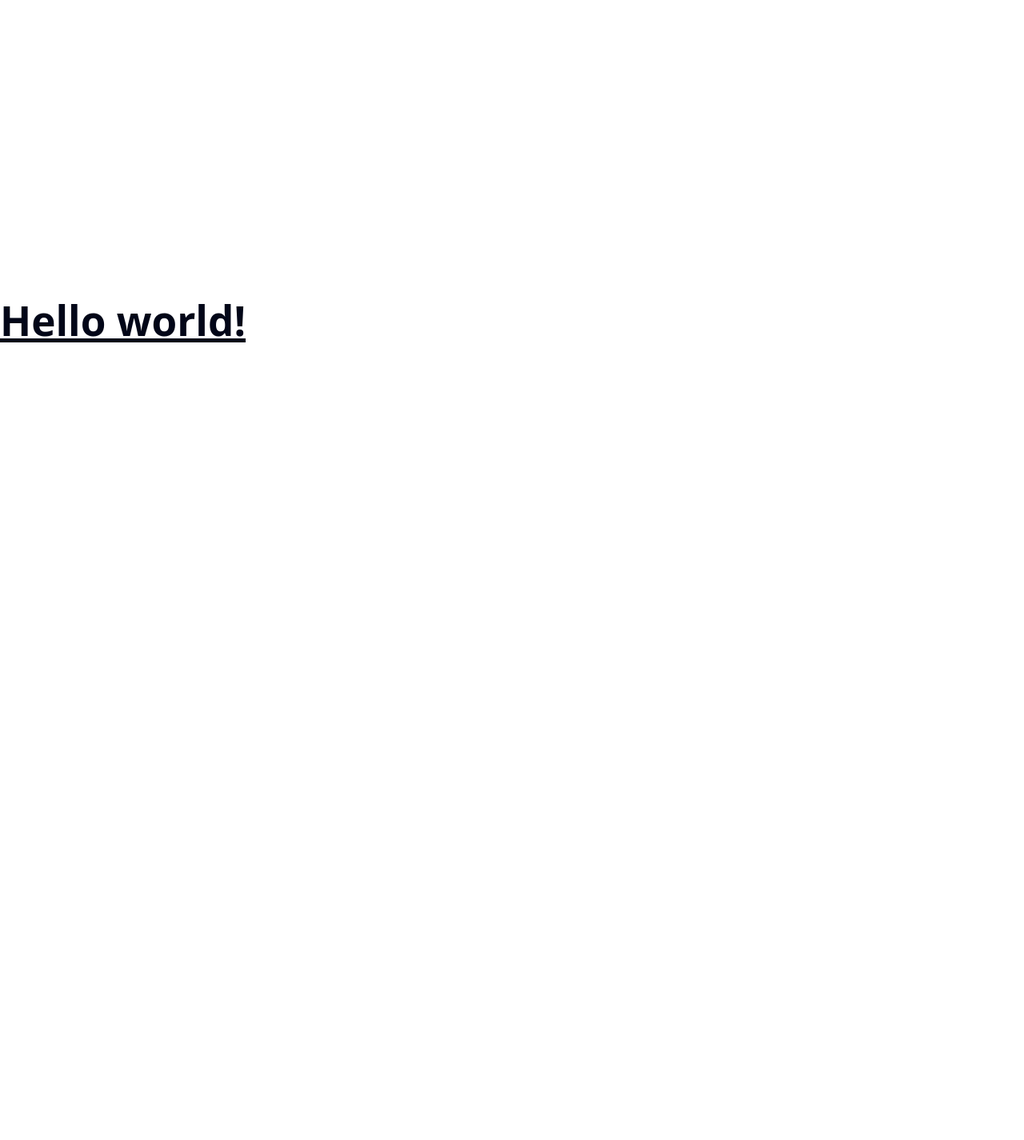
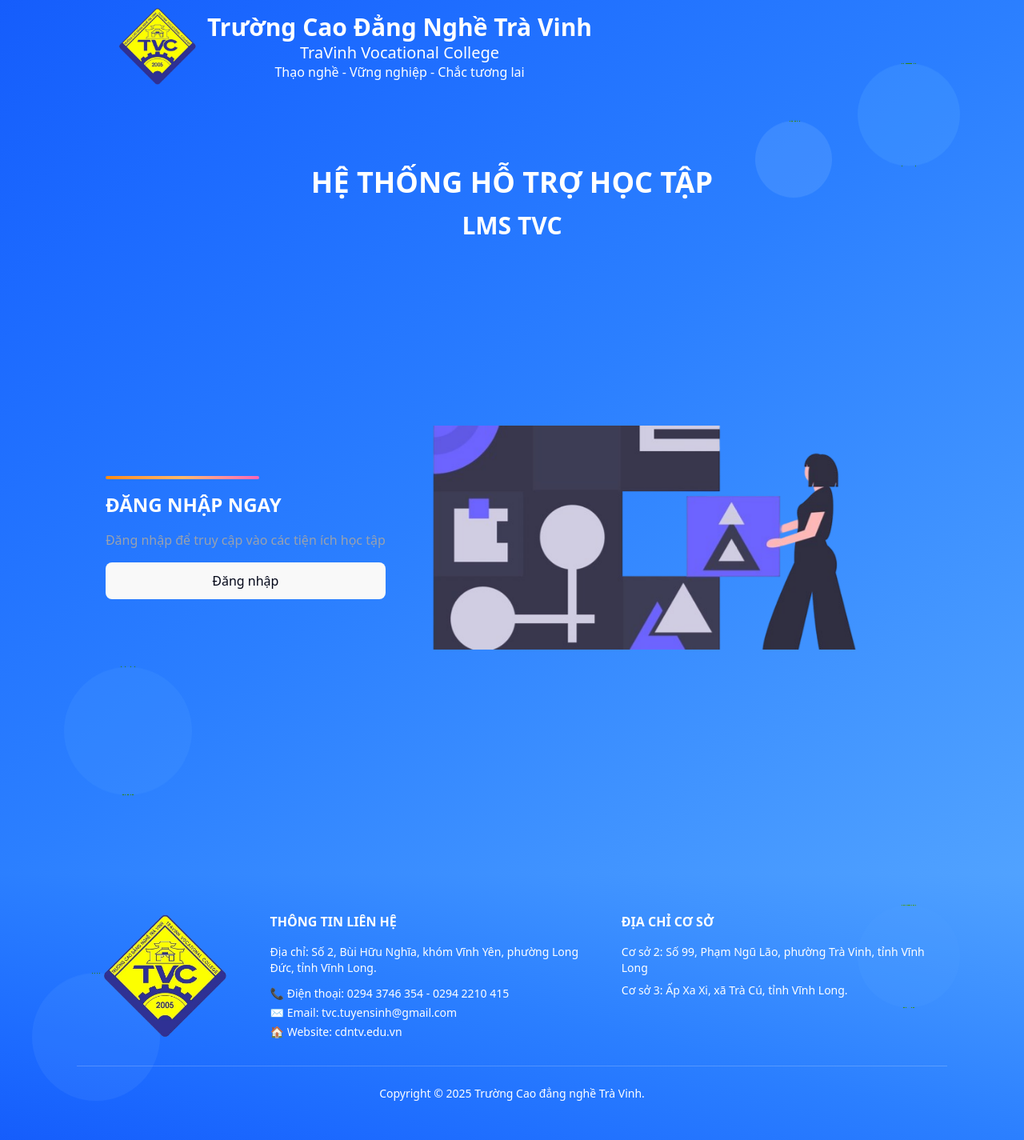
Before and after one commit to hkhang692004/LmsTVC, a React (Vite) app in the folder frontend/: page / in a window 1280 px wide. Shown: the whole page at 80% size. Before the commit the page ends 800 px from the top, so only its background shows below. Built offline with nearby package versions, Linux system fonts and the light colour scheme.

Commit message:
'startPage'

```diff
--- /dev/null
+++ b/frontend/src/components/Footer.jsx
@@ -0,0 +1,58 @@
+import React from 'react'
+
+const Footer = () => {
+    return (
+        <footer className="w-screen bg-linear-to-tr from-blue-600 via-blue-500 to-blue-400 text-white py-12 relative overflow-hidden">
+            {/* Hiệu ứng nền bay nhẹ giống hero */}
+            <div className="absolute top-10 right-20 w-32 h-32 bg-blue-400 rounded-full opacity-20 animate-float"></div>
+            <div className="absolute bottom-10 left-10 w-40 h-40 bg-blue-300 rounded-full opacity-10 animate-float" style={{ animationDelay: '1s' }}></div>
+
+            <div className="px-4 lg:px-16 xl:px-24 relative z-10">
+                <div className="grid md:grid-cols-[auto_1fr_1fr] gap-8 mb-8">
+
+                    {/* Logo */}
+                    <div className="flex justify-center md:justify-start">
+                        <img src="/TVCLogo.webp" alt="TVC Logo" className='h-40 w-auto object-contain' />
+                    </div>
+
+                    {/* Thông tin liên hệ */}
+                    <div>
+                        <h3 className="font-bold mb-4">THÔNG TIN LIÊN HỆ</h3>
+                        <p className="text-sm mb-2">
+                            Địa chỉ: Số 2, Bùi Hữu Nghĩa, khóm Vĩnh Yên, phường Long Đức, tỉnh Vĩnh Long.
+                        </p>
+                        <div className="space-y-1 text-sm mt-3">
+                            <p>📞 Điện thoại: 0294 3746 354 - 0294 2210 415</p>
+                            <p>✉️ Email: tvc.tuyensinh@gmail.com</p>
+                            <p>🏠 Website: cdntv.edu.vn</p>
+                        </div>
+                    </div>
+
+                    {/* Địa chỉ cơ sở */}
+                    <div>
+                        <h3 className="font-bold mb-4">ĐỊA CHỈ CƠ SỞ</h3>
+                        <p className="text-sm mb-2">Cơ sở 2: Số 99, Phạm Ngũ Lão, phường Trà Vinh, tỉnh Vĩnh Long</p>
+                        <p className="text-sm mb-2">Cơ sở 3: Ấp Xa Xi, xã Trà Cú, tỉnh Vĩnh Long.</p>
+                    </div>
+                </div>
+
+                <div className="border-t border-white/20 pt-6 text-center text-sm">
+                    <p>Copyright © 2025 Trường Cao đẳng nghề Trà Vinh.</p>
+                </div>
+            </div>
+
+            {/* Hiệu ứng animation */}
+            <style jsx>{`
+                @keyframes float {
+                    0%, 100% { transform: translateY(0px); }
+                    50% { transform: translateY(-10px); }
+                }
+                .animate-float {
+                    animation: float 6s ease-in-out infinite;
+                }
+            `}</style>
+        </footer>
+    )
+}
+
+export default Footer
--- /dev/null
+++ b/frontend/src/components/Header.jsx
@@ -0,0 +1,39 @@
+import React, { useEffect, useState } from 'react'
+
+const Header = () => {
+    const [isScroll, setIsScroll] = useState(false);
+    const handleScroll = () => {
+        const scrolled = window.scrollY;
+        setIsScroll(scrolled > 100);
+    }
+    useEffect(() => {
+        handleScroll();
+        window.addEventListener("scroll", handleScroll);
+        return () => removeEventListener("scroll", handleScroll);
+    })
+    return (
+        <header className={`fixed top-0 left-0 right-0 z-50 transition-all ease-linear ${isScroll ? " py-2" : "py-2"}`}>
+            <div className="flex items-center  max-w-5xl mx-auto ">
+                <a href="/" className="block w-fit">
+                    <img
+                        src="TVCLogo.webp"
+                        alt="Logo"
+                        className={`${isScroll ? "h-15" : "h-25"} w-auto`}
+                    />
+                </a>
+                <div className="flex flex-col items-center  leading-tight">
+                    <h2 className={`${isScroll ? "text-xl " : "text-3xl "}  text-white font-bold`}>Trường Cao Đẳng Nghề Trà Vinh</h2>
+                    <p className={`${isScroll ? "text-x " : " text-xl "} text-white `} >
+                        TraVinh Vocational College
+                    </p>
+                    <p className={`${isScroll ? "text-xs  text-white" : "text-white  "} `}>
+                        Thạo nghề - Vững nghiệp - Chắc tương lai
+                    </p>
+                </div>
+            </div>
+        </header>
+
+    )
+}
+
+export default Header
--- a/frontend/src/pages/StartPage.jsx
+++ b/frontend/src/pages/StartPage.jsx
@@ -1,11 +1,82 @@
 import React from 'react'
+import Header from '@/components/Header'
+import Footer from '@/components/Footer'
+import { useNavigate } from 'react-router'
 
 const StartPage = () => {
+
+    const navigate = useNavigate();
     return (
-        <div>
-            <h1 class="text-3xl font-bold underline">
-                Hello world!
-            </h1>
+        <div className="min-h-screen flex flex-col">
+            {/* Header */}
+            <Header />
+
+            {/* Main nội dung */}
+            <main >
+                {/* Hero Section  */}
+                <section className="relative bg-linear-to-br from-blue-600 via-blue-500 to-blue-400 pt-32 pb-20 overflow-hidden">
+                    {/* Các vòng tròn bay */}
+                    <div className="absolute top-20 right-20 w-32 h-32 bg-blue-400 rounded-full opacity-30 animate-float"></div>
+                    <div
+                        className="absolute top-40 right-60 w-24 h-24 bg-blue-300 rounded-full opacity-20 animate-float"
+                        style={{ animationDelay: '1s' }}
+                    ></div>
+                    <div
+                        className="absolute bottom-20 left-20 w-40 h-40 bg-blue-400 rounded-full opacity-20 animate-float"
+                        style={{ animationDelay: '2s' }}
+                    ></div>
+
+                    {/* Nội dung hero */}
+                    <div className="container mx-auto px-4 mt-20 text-center relative z-10">
+                        <h2 className="text-4xl md:text-4xl font-bold text-white mb-4 animate-fade-in">
+                            HỆ THỐNG HỖ TRỢ HỌC TẬP
+                        </h2>
+                        <h3
+                            className="text-3xl md:text-3xl font-bold text-white mb-8 animate-fade-in"
+                            style={{ animationDelay: '0.2s' }}
+                        >
+                            LMS TVC
+                        </h3>
+
+                    </div>
+                    <div className='flex flex-row items-center justify-center px-10'>
+                        <div className='flex flex-col relative my-50 '>
+                            <hr className="w-48 h-1 bg-linear-to-r from-orange-400 via-orange-300 to-pink-400 border-0 rounded-sm  " />
+                            <h2 className='text-white text-2xl font-bold my-4'>ĐĂNG NHẬP NGAY</h2>
+                            <h3 className=' text-x text-gray-400 mb-4'>Đăng nhập để truy cập vào các tiện ích học tập</h3>
+                            <button type="button" onClick={() => navigate("/signin")} class="text-white bg-linear-to-br from-pink-500 to-orange-400 hover:bg-linear-to-bl focus:ring-4 focus:outline-none focus:ring-pink-200 dark:focus:ring-pink-800 font-medium rounded-lg text-sm px-5 py-2.5 text-center me-2 mb-2 w-xs ">Đăng nhập</button>
+                        </div>
+                        <div className='flex relative my-50'>
+                            <img src="DIYLogo.png" alt="Image" className='h-70 w-auto' ></img>
+                        </div>
+                    </div>
+                </section>
+
+            </main>
+
+            {/* Footer */}
+            <Footer />
+
+            {/* Hiệu ứng animation */}
+            <style jsx>{`
+        @keyframes float {
+          0%, 100% { transform: translateY(0px); }
+          50% { transform: translateY(-20px); }
+        }
+
+        @keyframes fade-in {
+          from { opacity: 0; transform: translateY(-10px); }
+          to { opacity: 1; transform: translateY(0); }
+        }
+
+        .animate-float {
+          animation: float 6s ease-in-out infinite;
+        }
+
+        .animate-fade-in {
+          animation: fade-in 0.8s ease-out forwards;
+        }
+      `}</style>
         </div>
     )
 }
```
Also changed, not shown: frontend/public/DIYLogo.png (added).
